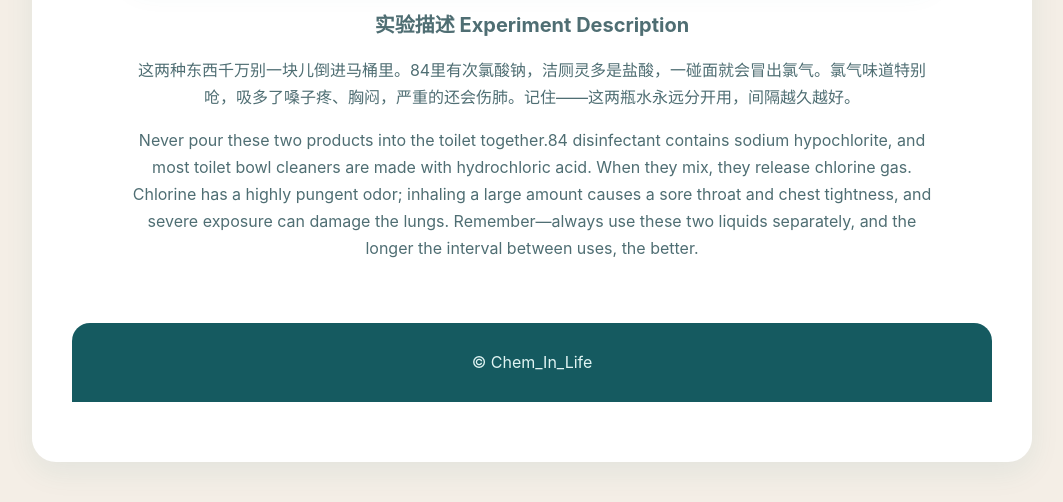
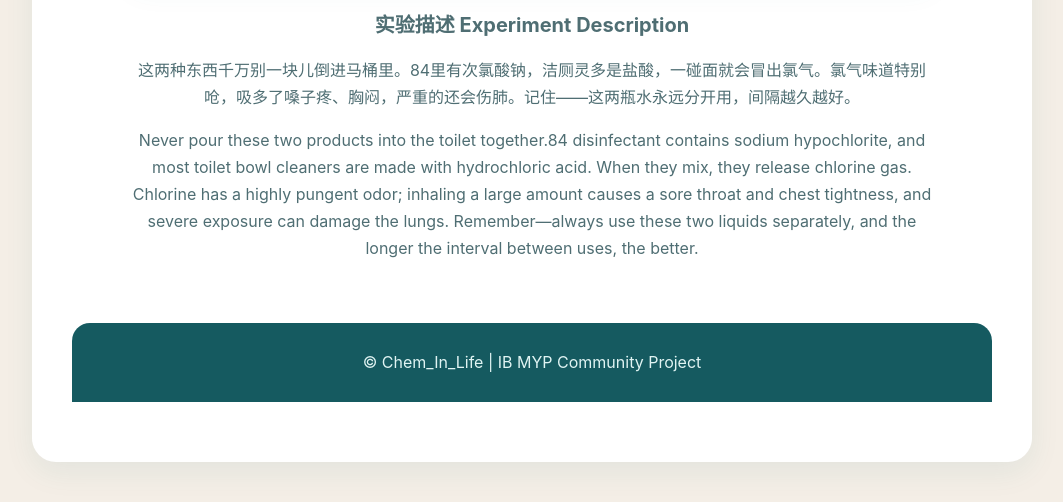
Before and after one commit to ZY2011/chem_in_life, a plain HTML site: page video1.html in a window 1280 px wide. Shown: the part 829-1331 px from the top of the page, without its empty margins (108-1171 px from the left). Drawn offline with Linux system fonts and the light colour scheme.

Commit message:
Update footer text to include project details

```diff
--- a/video1.html
+++ b/video1.html
@@ -63,7 +63,7 @@
   </section>
 
   <div class="footer">
-    © Chem_In_Life
+    © Chem_In_Life | IB MYP Community Project
   </div>
 </main>
 
```
